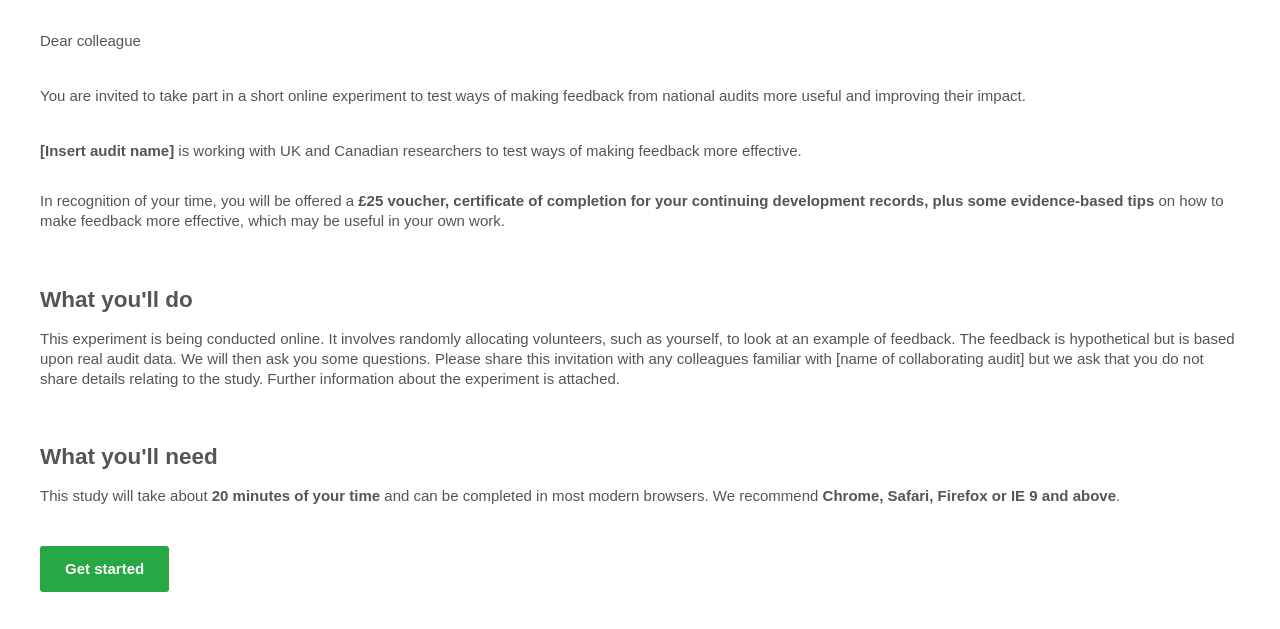
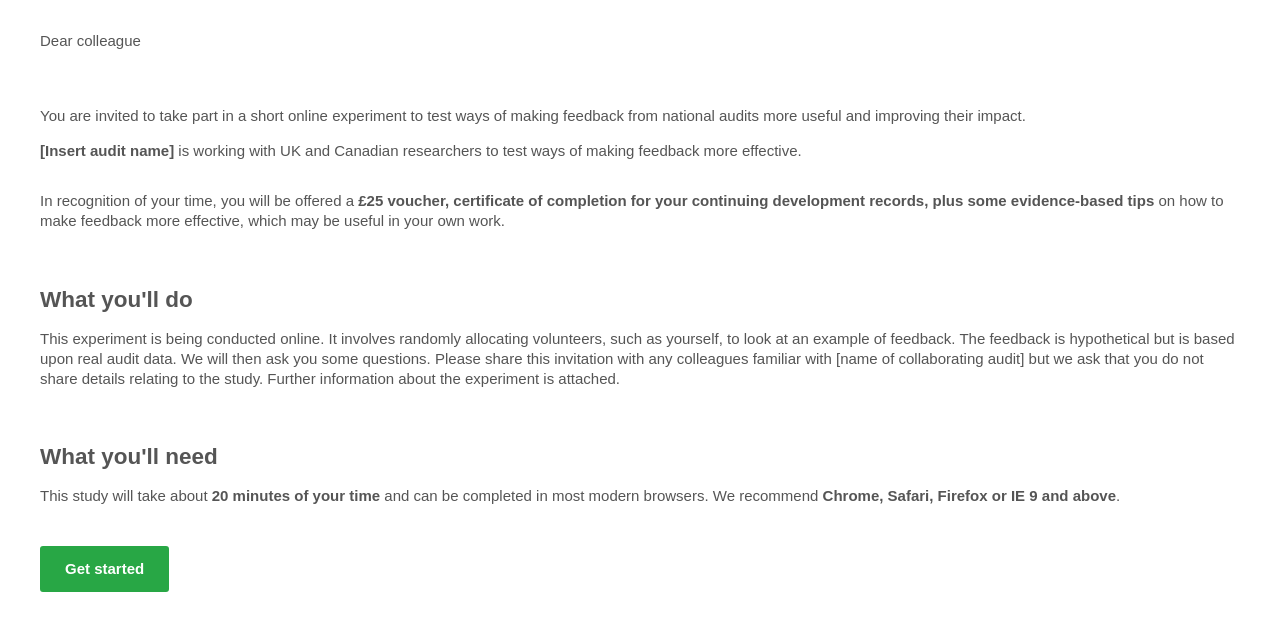
Before and after one commit to ENACT-WIREFRAME/V6, a plain HTML site: page email-template.html in a window 1280 px wide. Shown: the part 84-713 px from the top of the page. Drawn offline with Linux system fonts and the light colour scheme.

Commit message:
Update email-template.html

```diff
--- a/email-template.html
+++ b/email-template.html
@@ -154,11 +154,11 @@ table.center-on-narrow {
 				  <!-- Email Header : END -->
 				  <table width="100%" border="0" cellpadding="0" cellspacing="0">
 					  <tbody><tr>
-						<td style="padding: 10px 40px; font-family: sans-serif; font-size: 15px; mso-height-rule: exactly; line-height: 20px; color: #555555;">Dear colleague <p style="padding-top: 20px;">You are invited to take part in a short online experiment to test ways of making feedback from national audits more useful and improving their impact.</p>
+						<td style="padding: 10px 40px; font-family: sans-serif; font-size: 15px; mso-height-rule: exactly; line-height: 20px; color: #555555;">Dear colleague
 						  </td>
 					  </tr>
 					  <tr>
-					  <td style="padding: 10px 40px 20px 40px; font-family: sans-serif; font-size: 15px; mso-height-rule: exactly; line-height: 20px; color: #555555;"><strong id="audit_name">[Insert audit name]</strong> is working with UK and Canadian researchers to test ways of making feedback more effective.</td>
+					  <td style="padding: 10px 40px 20px 40px; font-family: sans-serif; font-size: 15px; mso-height-rule: exactly; line-height: 20px; color: #555555;"><p style="padding-top: 20px;">You are invited to take part in a short online experiment to test ways of making feedback from national audits more useful and improving their impact.</p><strong id="audit_name">[Insert audit name]</strong> is working with UK and Canadian researchers to test ways of making feedback more effective.</td>
 					  </tr>
 					  <tr>
 						  <td style="padding: 10px 40px 40px; font-family: sans-serif; font-size: 15px; mso-height-rule: exactly; line-height: 20px; color: #555555;">In recognition of your time, you will be offered a <strong>£25 voucher, certificate of completion for your continuing development records, plus some evidence-based tips</strong> on how to make feedback more effective, which may be useful in your own work.
```
